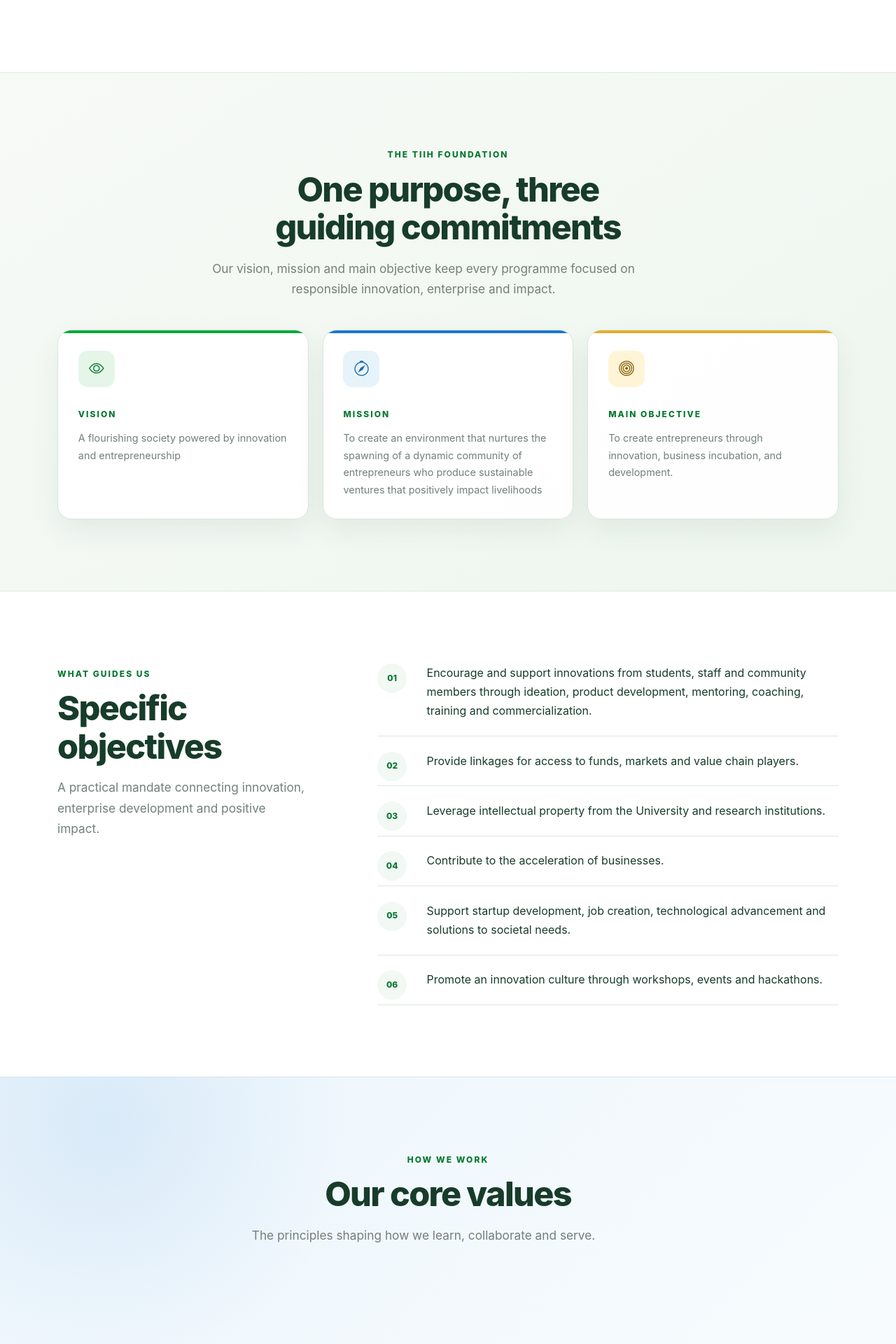
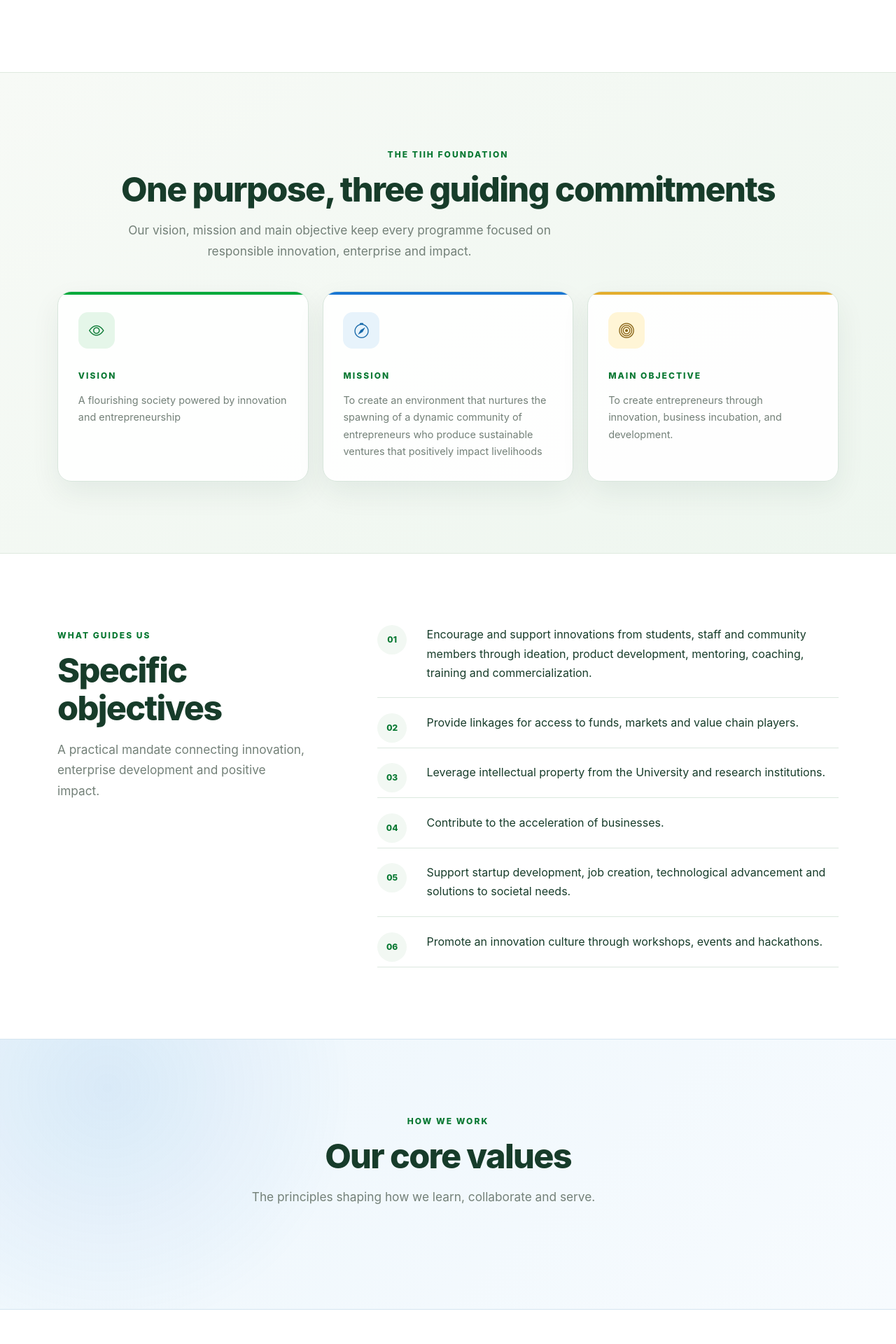
Before and after one commit to JAPHES/tsavo_innovation-incubation_hub_website, a Django app: page /about/ in a window 1280 px wide. Shown: the part 1044-2964 px from the top of the page at 70% size. Run offline with Django 5.2, Linux system fonts and the light colour scheme; data that the repository does not hold is empty.

Commit message:
Keep foundation heading on one line

```diff
--- a/static/css/main.css
+++ b/static/css/main.css
@@ -133,6 +133,8 @@ p { margin-top: 0; }
 .cta-inner p { margin: 0; color: rgba(255,255,255,.75); }
 
 .pillars-section { background: linear-gradient(145deg, #f7faf6, #eef6ef); border-block: 1px solid #dfeadf; }
+.pillars-section .section-heading { max-width: 980px; }
+.pillars-section .section-heading h2 { white-space: nowrap; }
 .vision-grid { display: grid; grid-template-columns: repeat(3, minmax(0, 1fr)); gap: 1.25rem; }
 .vision-card { position: relative; min-height: 270px; padding: clamp(1.5rem, 2.25vw, 2rem); overflow: hidden; background: rgba(255,255,255,.94); border: 1px solid #d8e6dc; border-radius: var(--radius); box-shadow: 0 16px 42px rgba(16,61,38,.07); }
 .vision-card::before { position: absolute; top: 0; right: 0; left: 0; height: 4px; background: var(--color-primary); content: ""; }
--- a/static/css/responsive.css
+++ b/static/css/responsive.css
@@ -25,6 +25,7 @@
   .values-grid { grid-template-columns: repeat(2, 1fr); }
   .vision-grid { grid-template-columns: 1fr; }
   .vision-card { min-height: auto; }
+  .pillars-section .section-heading h2 { white-space: normal; }
   .filter-bar { grid-template-columns: 1fr 1fr; }
   .search-field { grid-column: 1 / -1; }
   .cta-inner, .association-inner { align-items: flex-start; flex-direction: column; }
--- a/templates/base.html
+++ b/templates/base.html
@@ -15,7 +15,7 @@
   <link rel="preconnect" href="https://cdn.jsdelivr.net" crossorigin>
   <link href="https://cdn.jsdelivr.net/npm/bootstrap@5.3.3/dist/css/bootstrap.min.css" rel="stylesheet">
   <link href="https://cdn.jsdelivr.net/npm/bootstrap-icons@1.11.3/font/bootstrap-icons.min.css" rel="stylesheet">
-  <link rel="stylesheet" href="{% static 'css/main.css' %}?v=20261029-2">
+  <link rel="stylesheet" href="{% static 'css/main.css' %}?v=20261029-3">
   <link rel="stylesheet" href="{% static 'css/components.css' %}?v=20261029-2">
   <link rel="stylesheet" href="{% static 'css/responsive.css' %}">
   {% block extra_head %}{% endblock %}
```
